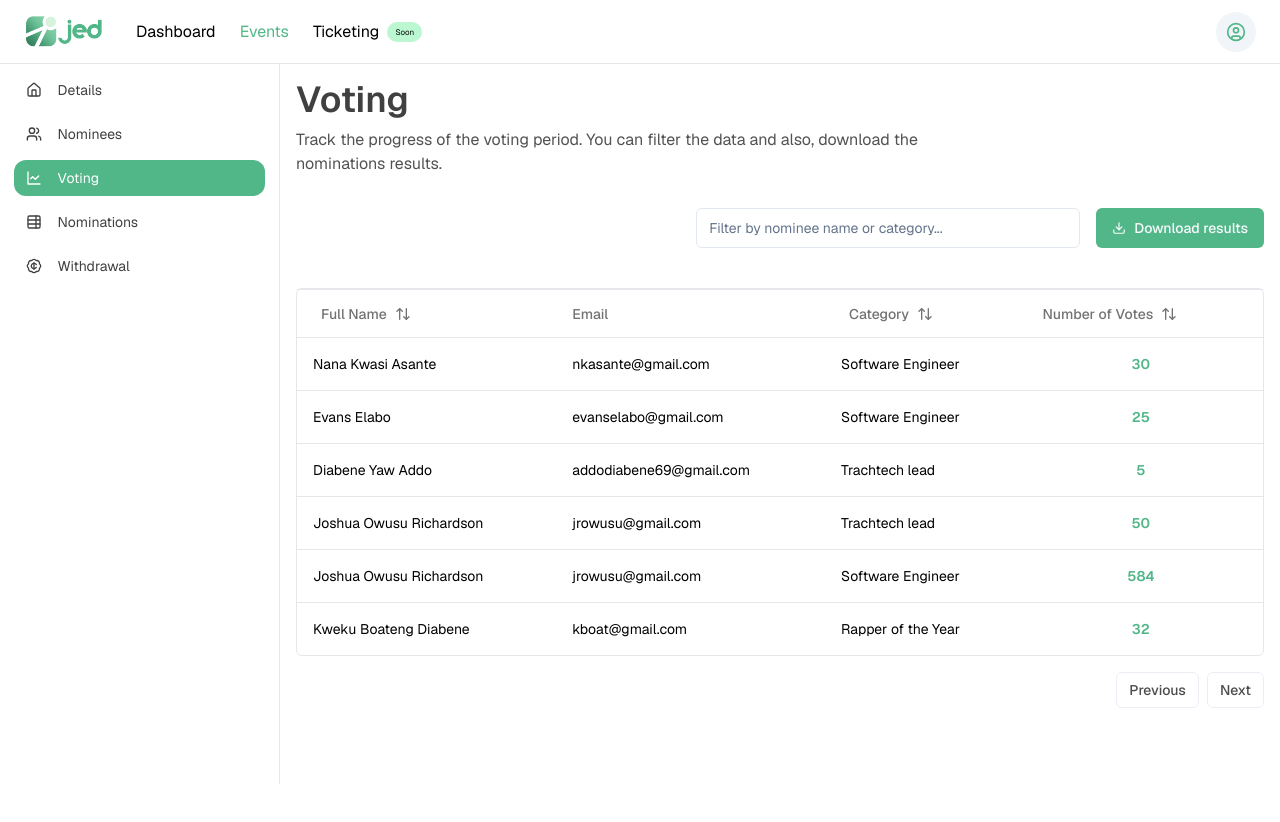
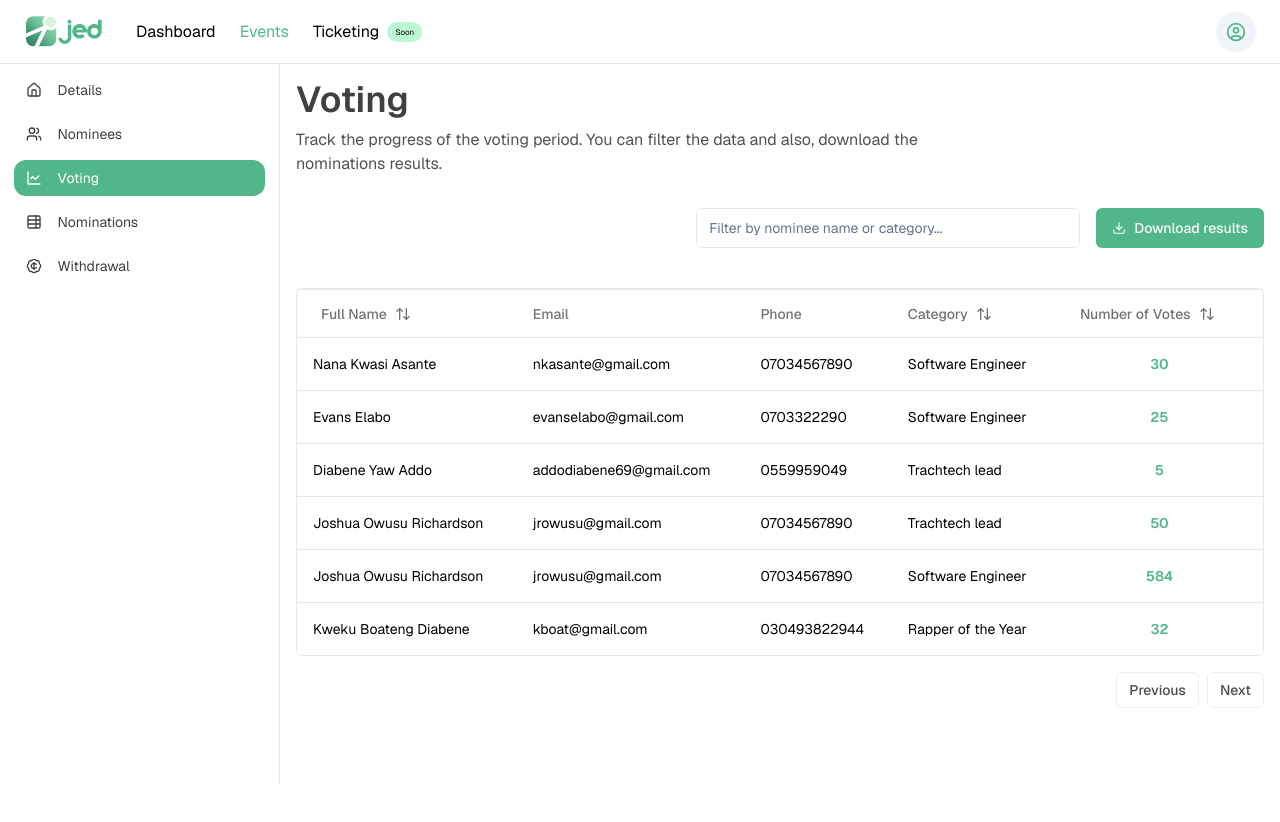
Before and after one commit to InteliTech-Inc/jed, a Next.js app: page /events/1/voting in a window 1280 px wide. Shown: the top 822 px of the page. Built offline with nearby package versions, Linux system fonts and the light colour scheme; what @supabase/auth-helpers-nextjs would draw is missing.

Commit message:
fix(app): Modified columns labels and paddings

```diff
--- a/src/app/(system)/events/[id]/voting/components/columns.tsx
+++ b/src/app/(system)/events/[id]/voting/components/columns.tsx
@@ -13,7 +13,7 @@ const multiColumnFilterFn: FilterFn<VotingDataResponse> = (
   columnId,
   filterValue
 ) => {
-  const searchableRowContent = `${row.original.full_name} ${row.original.category}`;
+  const searchableRowContent = `${row.original?.full_name} ${row.original?.category}`;
 
   return searchableRowContent.toLowerCase().includes(filterValue.toLowerCase());
 };
@@ -60,13 +60,17 @@ export const columns: ColumnDef<VotingDataResponse>[] = [
     header: "Email",
   },
   {
+    accessorKey: "phone",
+    header: "Phone",
+  },
+  {
     accessorKey: "category",
     header: ({ column }) => {
       return (
         <Button
           variant="ghost"
           onClick={() => column.toggleSorting(column.getIsSorted() === "asc")}
-          className=" pl-2"
+          className=" pl-0"
         >
           Category
           <ArrowUpDown className="ml-2 h-4 w-4" />
@@ -89,7 +93,7 @@ export const columns: ColumnDef<VotingDataResponse>[] = [
       );
     },
     cell: ({ row }) => {
-      const { number_of_votes } = row.original;
+      const { number_of_votes } = row?.original;
       return (
         <p className=" font-semibold text-secondary text-center">
           {number_of_votes}
```
